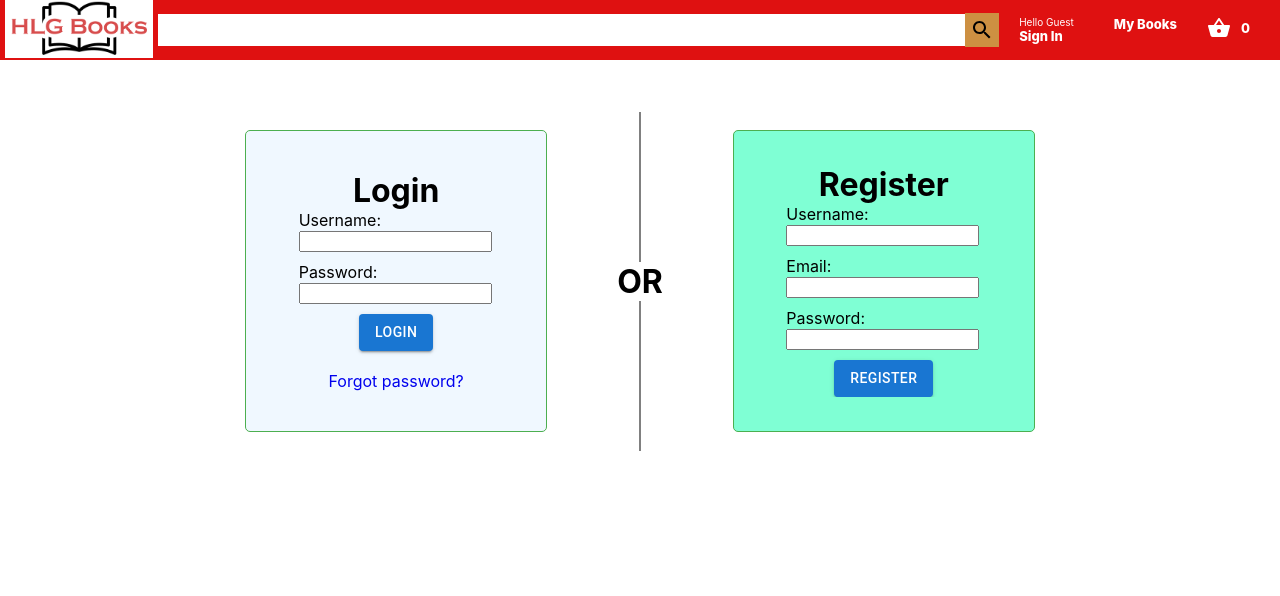
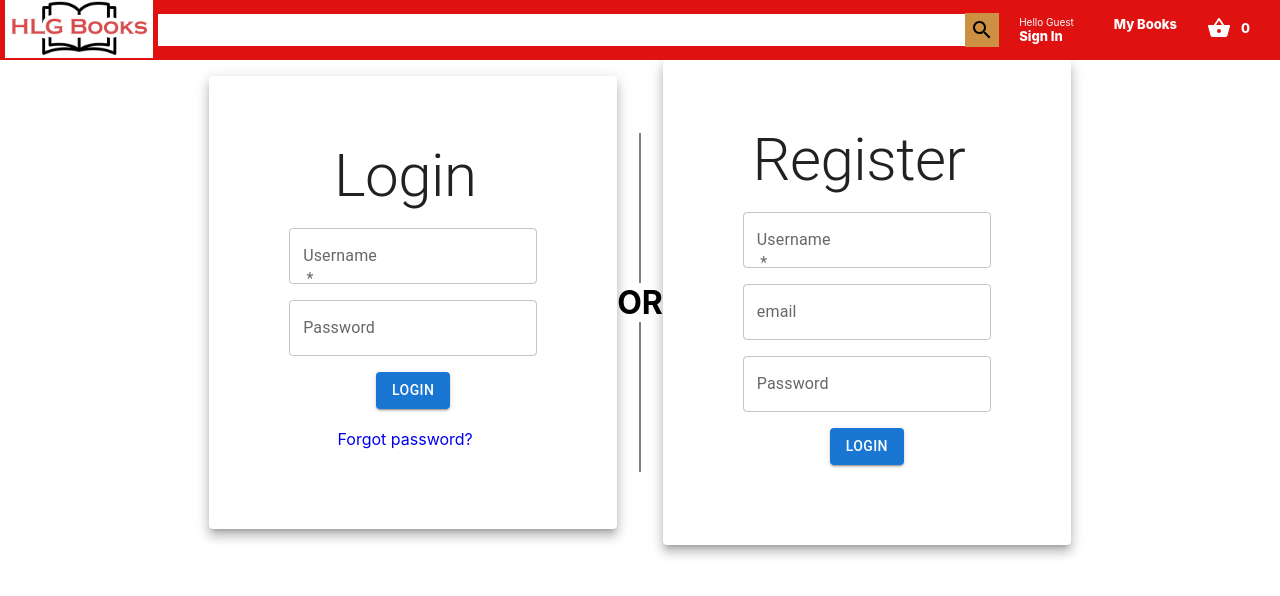
Before and after one commit to heiskane/Bookstore-Project, a React (Create React App) app in the folder react_frontend/: page /login in a window 1280 px wide. Shown: the top 596 px of the page. Built offline with nearby package versions, Linux system fonts and the light colour scheme.

Commit message:
tons of style improvements

```diff
--- a/react_frontend/src/component/Book.css
+++ b/react_frontend/src/component/Book.css
@@ -20,4 +20,5 @@
 
 .book__link {
   text-decoration: none;
+  color: black;
 }
--- a/react_frontend/src/component/Books.js
+++ b/react_frontend/src/component/Books.js
@@ -8,12 +8,14 @@ import Box from "@mui/material/Box";
 import Paper from "@mui/material/Paper";
 import Grid from "@mui/material/Grid";
 
+/*
 const Item = styled(Paper)(({ theme }) => ({
   ...theme.typography.body2,
   padding: theme.spacing(1),
   textAlign: "left",
   color: theme.palette.text.secondary
 }));
+*/
 
 export default function App() {
   const [books, setBooks] = React.useState(null);
@@ -40,9 +42,7 @@ export default function App() {
         alignItems="center"
         spacing={3}>
         {books.map((book) => <Grid item xs={2}>
-          <Item >
-            <Book book={book} />
-          </Item>
+          <Book book={book} />
         </Grid>)}
       </Grid>
     </Box>
--- a/react_frontend/src/component/Login.js
+++ b/react_frontend/src/component/Login.js
@@ -10,16 +10,7 @@ const Login = () => {
 
   return (
     <div className="login">
-      <Box
-        className="login__login"
-        sx={{
-          width: 300,
-          height: 300,
-        }}
-      >
-        <h1>Login</h1>
-        <LoginForm />
-      </Box>
+      <LoginForm />
       <div className="login__middle">
         <div className="login__middleline">
         </div>
@@ -27,16 +18,9 @@ const Login = () => {
         <div className="login__middleline">
         </div>
       </div>
-      <Box
-        className="login__register"
-        sx={{
-          width: 300,
-          height: 300,
-        }}
-      >
-        <h1>Register</h1>
-        <RegisterForm />
-      </Box>
+
+      <RegisterForm />
+
     </div>
   )
 }
--- a/react_frontend/src/component/LoginForm.js
+++ b/react_frontend/src/component/LoginForm.js
@@ -7,7 +7,16 @@ import { Redirect, Link } from 'react-router-dom';
 import { connect, useDispatch } from 'react-redux';
 import { set_user, unset_user } from '../actions';
 import './LoginForm.css'
+
 import Button from '@mui/material/Button';
+import TextField from '@mui/material/TextField';
+import FormControl from '@mui/material/FormControl';
+import FormLabel from '@mui/material/FormLabel';
+import Paper from '@mui/material/Paper';
+import Box from '@mui/material/Box';
+import Grid from '@mui/material/Grid';
+import Typography from '@mui/material/Typography';
+
 // https://reactjs.org/docs/forms.html
 class LoginForm extends React.Component {
   constructor(props) {
@@ -70,26 +79,51 @@ class LoginForm extends React.Component {
       return <Redirect to={this.state.redirectTo} />
     }
     return (
+      <Paper
+        elevation={8}
+      >
         <form
-        className="loginForm"
-        onSubmit={this.handleSubmit}>
-        <label className="loginForm__lable">
-          Username:
-          <span>
-            <input type="text" name="username" value={this.state.username} onChange={this.handleChange} />
-          </span>
-        </label>
-        <label className="loginForm__lable">
-          Password:
-          <span>
-            <input type="password" name="password" value={this.state.password} onChange={this.handleChange} />
-          </span>
-        </label>
+          onSubmit={this.handleSubmit}
+        >
+          <Grid
+            container
+            flexDirection='column'
+            justifyContent='center'
+            alignItems='center'
+            padding={10}
+            spacing={2}
+          >
+            <Typography variant="h2">Login</Typography>
+            <Grid item>
+              <TextField
+                label="Username"
+                type="text"
+                name="username"
+                required
+                value={this.state.username}
+                onChange={this.handleChange} />
+            </Grid>
+
+            <Grid item>
+              <TextField
+                label="Password"
+                type="password"
+                name="password"
+                value={this.state.password}
+                onChange={this.handleChange} />
+            </Grid>
+
+            <Grid item>
               <Button type="submit" variant="contained">Login</Button>
+            </Grid>
+
             <Link to="/forgetPassword" className="loginForm__forgetPassword">
               Forgot password?
             </Link>
+
+          </Grid>
         </form>
+      </Paper>
     )
   }
 
--- a/react_frontend/src/component/Orders.js
+++ b/react_frontend/src/component/Orders.js
@@ -1,4 +1,4 @@
-import { useEffect, useState } from 'react'
+import { useEffect, useState} from 'react'
 import "./Orders.css"
 import axios from "axios";
 import { useCookies } from 'react-cookie';
@@ -47,11 +47,21 @@ const Orders = () => {
 	}
 
 	return (
-		<div className="book_details">
-			{books.map((book) =>
-				<OwnedBook key={book.title} book={book} />
-			)}
-		</div>
+		<Box>
+			<Grid
+				container
+				direction="row"
+				justifyContent="center"
+				alignItems="baseline"
+				spacing={2}
+			>
+				{books.map((book) =>
+					<Grid item xs={2}>
+						<OwnedBook key={book.title} book={book} />
+					</Grid>
+				)}
+			</Grid>
+		</Box>
 	)
 }
 
--- a/react_frontend/src/component/OwnedBook.js
+++ b/react_frontend/src/component/OwnedBook.js
@@ -5,10 +5,12 @@ import { Link } from 'react-router-dom';
 import Button from '@mui/material/Button';
 import Card from '@mui/material/Card';
 import CardActions from '@mui/material/CardActions';
+import CardActionArea from '@mui/material/CardActionArea';
 import CardContent from '@mui/material/CardContent';
 import CardMedia from '@mui/material/CardMedia';
 import Typography from '@mui/material/Typography';
-import DownloadButton from "./DownloadButton";
+import DownloadButton from './DownloadButton';
+import ReadBookButton from './ReadBookButton';
 
 
 const OwnedBook = ({ book }) => {
@@ -46,30 +48,30 @@ const OwnedBook = ({ book }) => {
 
   return (
     <Card className="book">
-      <Link to={"/books/" + book.id} className="book__link">
+      <CardActionArea>
+        <Link
+          to={"/books/" + book.id} className="book__link">
           <CardMedia
             component="img"
             height="340"
             image={axios.defaults.baseURL + "/books/" + book.id + "/image/"}
             alt="book"
           />
-      </Link>
           <CardContent className="book__info">
             <Typography>{book.title}</Typography>
             <BookRating avg_rating={book.avg_rating} />
             <BookAuthors authors={book.authors} />
             <BookGenres genres={book.genres} />
-        <CardActions>
-          <Button
-            variant="contained"
-            component={Link}
-            to={"/read_book/" + book.id}
-          >
-              Read Book
-          </Button>
+          </CardContent>
+        </Link>
+      </CardActionArea>
+      <CardActions sx={{
+        display: 'flex',
+        justifyContent: 'space-between'
+      }}>
+        <ReadBookButton book_id={book.id} />
         <DownloadButton book_id={book.id} />
       </CardActions>
-      </CardContent>
     </Card>
   )
 }
--- /dev/null
+++ b/react_frontend/src/component/ReadBookButton.js
@@ -0,0 +1,14 @@
+import { Link } from 'react-router-dom';
+import Button from '@mui/material/Button';
+
+export default function ReadBookButton(props) {
+	return (
+      <Button
+        variant="contained"
+        component={Link}
+        to={"/read_book/" + props.book_id}
+      >
+          Read
+      </Button>
+	)
+}
--- a/react_frontend/src/component/RegisterForm.js
+++ b/react_frontend/src/component/RegisterForm.js
@@ -3,11 +3,15 @@ import axios from 'axios';
 import { instanceOf } from 'prop-types';
 import { withCookies, Cookies } from 'react-cookie'
 import jwt from 'jwt-decode';
-import { Redirect } from 'react-router-dom';
+import { Redirect, Link } from 'react-router-dom';
 import { connect, useDispatch } from 'react-redux';
 import { set_user } from '../actions';
 import "./RegisterForm.css";
 import Button from '@mui/material/Button';
+import Grid from '@mui/material/Grid';
+import TextField from '@mui/material/TextField';
+import Typography from '@mui/material/Typography';
+import Paper from '@mui/material/Paper';
 
 // https://reactjs.org/docs/forms.html
 class RegisterForm extends React.Component {
@@ -71,33 +75,56 @@ class RegisterForm extends React.Component {
       return <Redirect to={this.state.redirectTo} />
     }
     return (
-      <form
-        className="registerForm"
-        onSubmit={this.handleSubmit}>
-        <label className="registerForm__lable">
-          Username:
-          <span>
-            <input
-              type="text" name="username" value={this.state.username}
-              onChange={this.handleChange} />
-          </span>
-        </label>
-        <label className="registerForm__lable">
-          Email:
-          <span>
-            <input type="email" name="email" value={this.state.email}
-              onChange={this.handleChange} />
-          </span>
-        </label>
-        <label>
-          Password:
-          <span>
-            <input type="password" name="password" value={this.state.password}
-              onChange={this.handleChange} />
-          </span>
-        </label>
-        <Button type="submit" variant="contained">Register</Button>
-      </form>
+      <Paper
+        elevation={8}
+      >
+        <form
+          onSubmit={this.handleSubmit}
+        >
+          <Grid
+            container
+            flexDirection='column'
+            justifyContent='center'
+            alignItems='center'
+            padding={10}
+            spacing={2}
+          >
+            <Typography variant="h2">Register</Typography>
+            <Grid item>
+              <TextField
+                label="Username"
+                type="text"
+                name="username"
+                required
+                value={this.state.username}
+                onChange={this.handleChange} />
+            </Grid>
+
+            <Grid item>
+              <TextField
+                label="email"
+                type="email"
+                name="email"
+                value={this.state.email}
+                onChange={this.handleChange}/>
+            </Grid>
+
+            <Grid item>
+              <TextField
+                label="Password"
+                type="password"
+                name="password"
+                value={this.state.password}
+                onChange={this.handleChange} />
+            </Grid>
+
+            <Grid item>
+              <Button type="submit" variant="contained">Login</Button>
+            </Grid>
+
+          </Grid>
+        </form>
+      </Paper>
     )
   }
 
```
Also changed, not shown: react_frontend/src/component/Book.js (+52 -16 lines), react_frontend/src/component/BookDetails.js (+26 -10 lines). Lines whose indentation alone changed are shown as unchanged.
